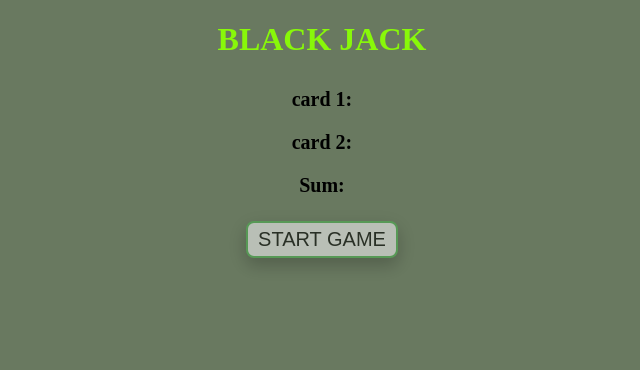
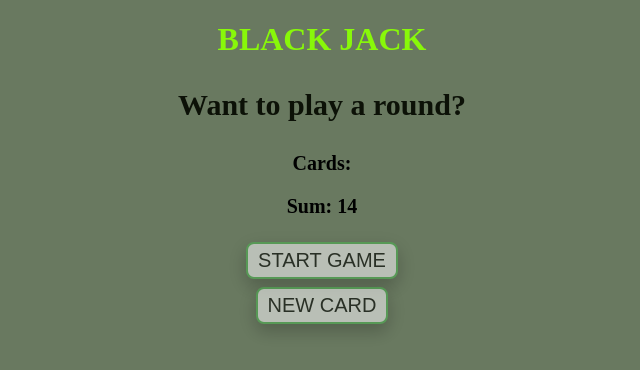
Before and after one commit to demswelz123/blackjack, a plain HTML site: page index.html in a window 1280 px wide. Both pictures are taken after a click on the button "START GAME". Shown: the whole page, without its empty margins (318-958 px from the left). Drawn offline with Linux system fonts and the light colour scheme.

Commit message:
3rd commit

```diff
--- a/index.html
+++ b/index.html
@@ -1,22 +1,26 @@
 <!DOCTYPE html>
 <html lang="en">
     <head>
-    <meta charset="UTF-8">
-    <meta http-equiv="X-UA-Compatible" content="IE=edge">
-    <meta name="viewport" content="width=device-width, initial-scale=1.0">
-    <link rel="stylesheet" href="style.css">
+        <meta charset="UTF-8" />
+        <meta http-equiv="X-UA-Compatible" content="IE=edge" />
+        <meta name="viewport" content="width=device-width, initial-scale=1.0" />
+        <link rel="stylesheet" href="style.css" />
 
         <title>Document</title>
     </head>
     <body>
-
         <h1>BLACK JACK</h1>
         <p id="message-el">Want to play a round?</p>
 
-    <center> <p id="card-el" >card 1:</p>
-    <p id="card-el">card 2:</p>
+        <center>
+            <p id="card-el">Cards:</p>
+            <!-- <p id="card-el2">Card 2:</p> -->
+
             <p id="sum-el">Sum:</p>
-    <button id="start-btn" onclick="startGame()">START GAME</button></center>
+            <button id="start-btn" onclick="startGame()">START GAME</button>
+            <br />
+            <button id="newCard-btn" onclick="newCard()">NEW CARD</button>
+        </center>
 
         <script src="./script.js"></script>
     </body>
--- a/script.js
+++ b/script.js
@@ -1,36 +1,48 @@
-firstCard = 13
-secondCard = 8
+// let cardEl2 = document.getElementById("card-el2");
+// let cardEl3 = document.getElementById("card-el3");
 
 // let firstCard = document.getElementById("card-el1")
 // let secondCard = document.getElementById("card-el2")
-let sum = firstCard + secondCard
-let blackJack = false
-let isAlive = true
-let message =""
-let messageEl = document.getElementById("message-el")
 
+firstCard = 13;
+secondCard = 1;
+cards: [firstCard, secondCard];
+let sum = firstCard + secondCard;
+let blackJack = false;
+let isAlive = true;
+let message = "";
+let messageEl = document.getElementById("message-el");
+let sumEl = document.getElementById("sum-el");
+let cardEl = document.getElementById("card-el");
 
-function startGame(){
+function renderGame() {
+    sumEl.textContent = "Sum: " + sum;
+    cardEl.textContent = "Cards: " + cards[0] + " - " + card[1];
+    // cardEl2.textContent = "Card 2: " + secondCard;
 
-    if( sum <= 20){
-        message =" Do you want to draw another card? "
-
-
-    }else if( sum === 21){
-        message ="you`ve won congratulations BLACK JACK"
-        blackJack = true
-    }else{
-        message = "you`ve lost "
-        isAlive = false
+    if (sum < 20) {
+        message = " Do you want to draw another card? ";
+    } else if (sum === 21) {
+        message = "you`ve won congratulations BLACK JACK";
+        blackJack = true;
+    } else {
+        message = "you`ve lost ";
+        isAlive = false;
     }
-
+    messageEl.textContent = message;
 }
 
+function newCard() {
+    let card = 5;
 
+    sum += card;
 
-messageEl.textContent = message
+    renderGame();
+}
 
-
+function startGame() {
+    renderGame();
+}
 // let age = 110;
 
 // if(age < 100){
@@ -40,3 +52,11 @@ messageEl.textContent = message
 // } else{
 //     console.log("YOU ALREADY HAVE A CARD");
 // }
+
+let messages = [" hi", "how are you"];
+
+let newMessages = "i`m good";
+messages.splice(1);
+messages.push(newMessages);
+
+console.log(messages);
--- a/style.css
+++ b/style.css
@@ -11,22 +11,21 @@ body {
     font-weight: bold;
     color: rgb(12, 17, 7);
 }
-#sum-el{
-
-    font-size:20px ;
+#sum-el {
+    font-size: 20px;
     font-weight: bold;
 }
-#card-el{
-
-    font-size:20px ;
+#card-el1 {
+    font-size: 20px;
     font-weight: bold;
 }
-#start-btn{
+#start-btn {
     font-size: 20px;
     padding: 5px 10px;
     border-radius: 8px;
-    border: 2px solid #4CAF50;
-    box-shadow: 0 8px 16px 0 rgba(0,0,0,0.2), 0 6px 20px 0 rgba(0,0,0,0.19);
+    border: 2px solid #4caf50;
+    box-shadow: 0 8px 16px 0 rgba(0, 0, 0, 0.2),
+        0 6px 20px 0 rgba(0, 0, 0, 0.19);
     text-align: center;
     margin: 4px 2px;
     opacity: 0.6;
@@ -34,6 +33,27 @@ body {
     display: inline-block;
     text-decoration: none;
     cursor: pointer;
+}
+#start-btn:hover {
+    opacity: 1;
+}
 
+#card-el {
+    font-size: 20px;
+    font-weight: bold;
 }
-#start-btn:hover {opacity: 1}
+#newCard-btn {
+    font-size: 20px;
+    padding: 5px 10px;
+    border-radius: 8px;
+    border: 2px solid #4caf50;
+    box-shadow: 0 8px 16px 0 rgba(0, 0, 0, 0.2),
+        0 6px 20px 0 rgba(0, 0, 0, 0.19);
+    text-align: center;
+    margin: 4px 2px;
+    opacity: 0.6;
+    transition: 0.3s;
+    display: inline-block;
+    text-decoration: none;
+    cursor: pointer;
+}
```
Lines whose indentation alone changed are shown as unchanged.
